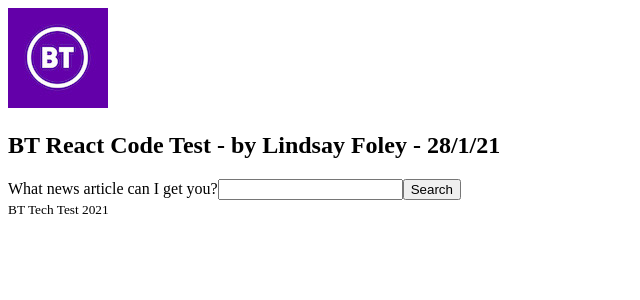
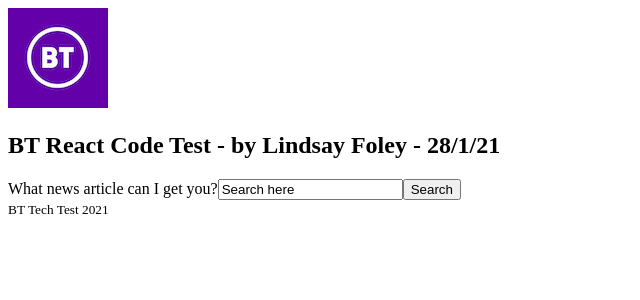
Before and after one commit to lindsayfoley/BT, a React (Create React App) app: page / in a window 1280 px wide. Shown: the top 300 px of the page, without its empty margins (0-640 px from the left). Built offline with nearby package versions, Linux system fonts and the light colour scheme.

Commit message:
wired up form

```diff
--- a/src/components/ResultsList/index.tsx
+++ b/src/components/ResultsList/index.tsx
@@ -12,8 +12,8 @@ const ResultsList: FunctionComponent<IResultsListProps> = ({ list }) => {
 
   return (
     <section>
-      {list.map((article) => (
-        <ResultsCard {...article} />
+      {list.map((article, index) => (
+        <ResultsCard {...article} key={`${article.title}-${index}`} />
       ))}
     </section>
   );
--- a/src/components/SearchForm.tsx/index.tsx
+++ b/src/components/SearchForm.tsx/index.tsx
@@ -1,38 +1,35 @@
-import React, { FunctionComponent, useEffect, useState } from 'react';
+import React, { ChangeEvent, FormEvent, FunctionComponent, useState } from 'react';
 import { IArticle } from '../ResultsCard';
 import ResultsList from '../ResultsList';
 
-const NEWS_API_URL = 'https://newsapi.org/v2';
+const NEWS_API_URL = 'https://newsapi.org/v2/';
 const API_KEY = '11e41bf5c1b548a29424441eeeaf3906';
+const MAX_RESULTS = 10;
 
 const getArticles = async (article: string) => {
   const response = await fetch(
-    `${NEWS_API_URL}/everything?q${article}&api${API_KEY}`
+    `${NEWS_API_URL}everything?q=${article}&apiKey=${API_KEY}&pageSize=${MAX_RESULTS}`
   );
   return await response.json();
 };
 
 const SearchForm: FunctionComponent = () => {
-  const [searchTerm, setSearchTerm] = useState<string | null>(null);
+  const [searchTerm, setSearchTerm] = useState<string>('Search here');
   const [articleResults, setArticleResults] = useState<IArticle[] | null>(null);
   const [hasErrored, setHasErrored] = useState<boolean>(false);
 
-  useEffect(() => {
-    handleButtonClick();
-  });
-
-  const handleOnChange = () => {
-    setSearchTerm('');
+  const handleOnChange = (event: ChangeEvent<HTMLInputElement>) => {
+    setSearchTerm(event.target.value);
   };
 
-  const handleButtonClick = async () => {
-    if (searchTerm) {
-      try {
-        const data = await getArticles(searchTerm);
-        setArticleResults(data.articles);
-      } catch (e) {
-        setHasErrored(true);
-      }
+  const handleSubmit = async (event: FormEvent<HTMLFormElement>) => {
+    event.preventDefault();
+
+    try {
+      const data = await getArticles(searchTerm);
+      setArticleResults(data.articles);
+    } catch (e) {
+      setHasErrored(true);
     }
   };
 
@@ -42,10 +39,10 @@ const SearchForm: FunctionComponent = () => {
       {hasErrored && (
         <h3>Sorry! We can't find that article, try searching again...</h3>
       )}
-      <form>
+      <form onSubmit={handleSubmit}>
         <label>What news article can I get you?</label>
-        <input type="text" onChange={handleOnChange} />
-        <button onClick={handleButtonClick}>Search</button>
+        <input type="text" value={searchTerm} onChange={handleOnChange} />
+        <input type="submit" value="Search" />
       </form>
       {articleResults && <ResultsList list={articleResults} />}
     </section>
```
Also changed, not shown: 1 other file (tests, documents, lock files or other folders).
